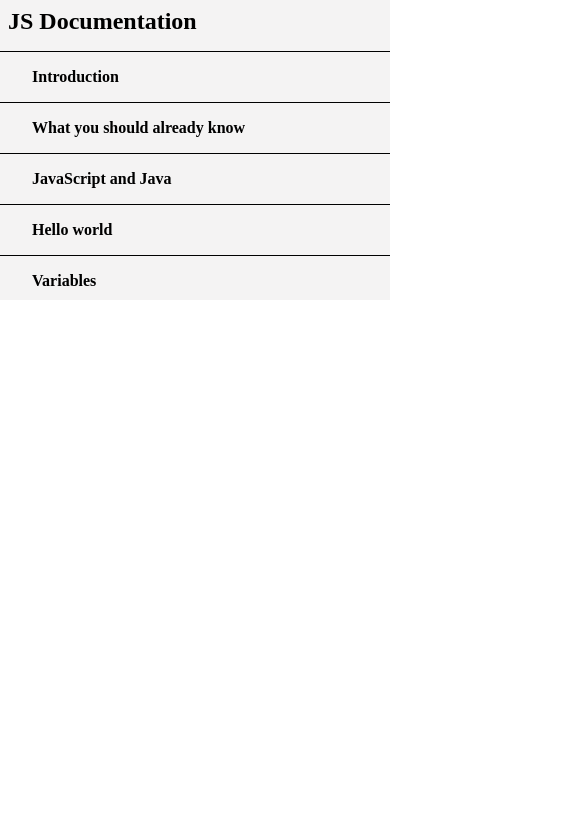
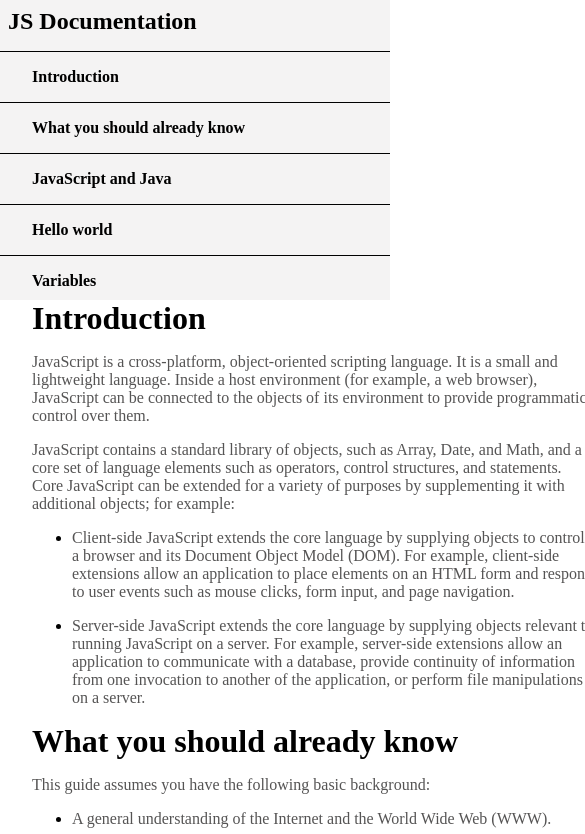
Before and after one commit to garyjolly/garyjolly.github.io, a plain HTML site: page freecodecamp/tech-doc/index.html in a window 390 px wide. Shown: the top 834 px of the page, 585 px wide, since content can reach past the window. Drawn offline with Linux system fonts and the light colour scheme.

Commit message:
Technical Documentation

```diff
--- a/freecodecamp/tech-doc/style.css
+++ b/freecodecamp/tech-doc/style.css
@@ -1,6 +1,6 @@
 body {
     display: grid;
-    grid-template-columns: 1.5fr 3.5fr;
+    grid-template-columns: minmax(350px, 1fr) 3.5fr;
     grid-template-rows: 1fr;
 }
 
@@ -16,6 +16,7 @@ nav {
 
 main {
     grid-column: 2 / 3;
+    margin-left: 2rem;
 }
 
 nav header {
@@ -85,5 +86,7 @@ section p {
     main {
         grid-column: 1 / 2;
         grid-row: 2 / 3;
+        position: absolute;
+        margin-top: 300px;
     }
 }
```
